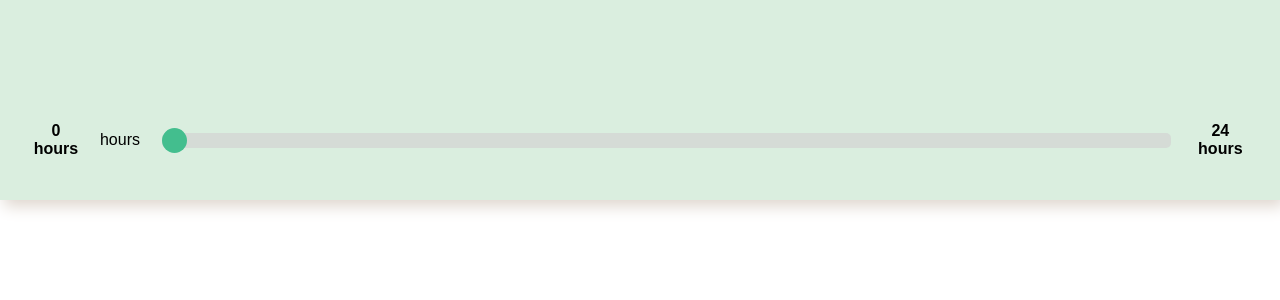
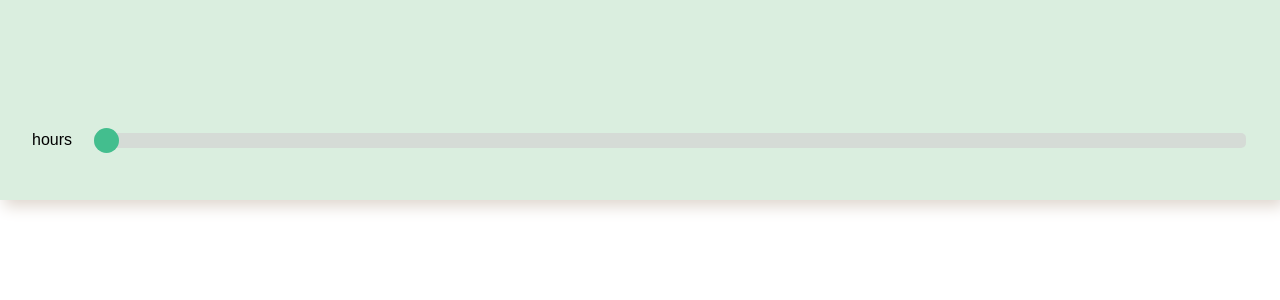
Before and after one commit to mark394e/climaid, a Next.js app: page /components/SocialMediaProvider in a window 1280 px wide. Shown: the top 300 px of the page. Built offline with nearby package versions, Linux system fonts and the light colour scheme; a web font is replaced by a local one.

Commit message:
nul 0 hours

```diff
--- a/styles/soMeArticle.scss
+++ b/styles/soMeArticle.scss
@@ -8,25 +8,13 @@
   font-family: gambado-sans, sans-serif;
   font-weight: 700;
   font-style: normal;
-  h3{
+  h3 {
     font-size: 1.5rem;
     padding: 1rem;
   }
 
-  .slidecontainer::before {
-    content: "0 hours";
-    text-align: center;
-
-  }
-
-  .slidecontainer::after {
-    content: "24 hours";
-    text-align: center;
-
-  }
   .slidecontainer input {
     width: 100%;
-
   }
 
   .slidecontainer {
@@ -43,8 +31,8 @@ font-family: gambado-sans, sans-serif;
       background: #d3d3d3;
       outline: none;
       opacity: 0.7;
-        -webkit-transition: .2s;
-        transition: opacity .2s;
+      -webkit-transition: 0.2s;
+      transition: opacity 0.2s;
     }
 
     .slider::-webkit-slider-thumb {
@@ -53,7 +41,7 @@ font-family: gambado-sans, sans-serif;
       width: 25px;
       height: 25px;
       border-radius: 50%;
-        background: #04AA6D;
+      background: #04aa6d;
       cursor: pointer;
     }
 
@@ -61,7 +49,7 @@ font-family: gambado-sans, sans-serif;
       width: 25px;
       height: 25px;
       border-radius: 50%;
-        background: #04AA6D;
+      background: #04aa6d;
       cursor: pointer;
     }
   }
@@ -72,7 +60,6 @@ font-family: gambado-sans, sans-serif;
     z-index: 2;
     text-align: center;
     div {
-
       align-self: center;
     }
   }
```
Lines whose indentation alone changed are shown as unchanged.
